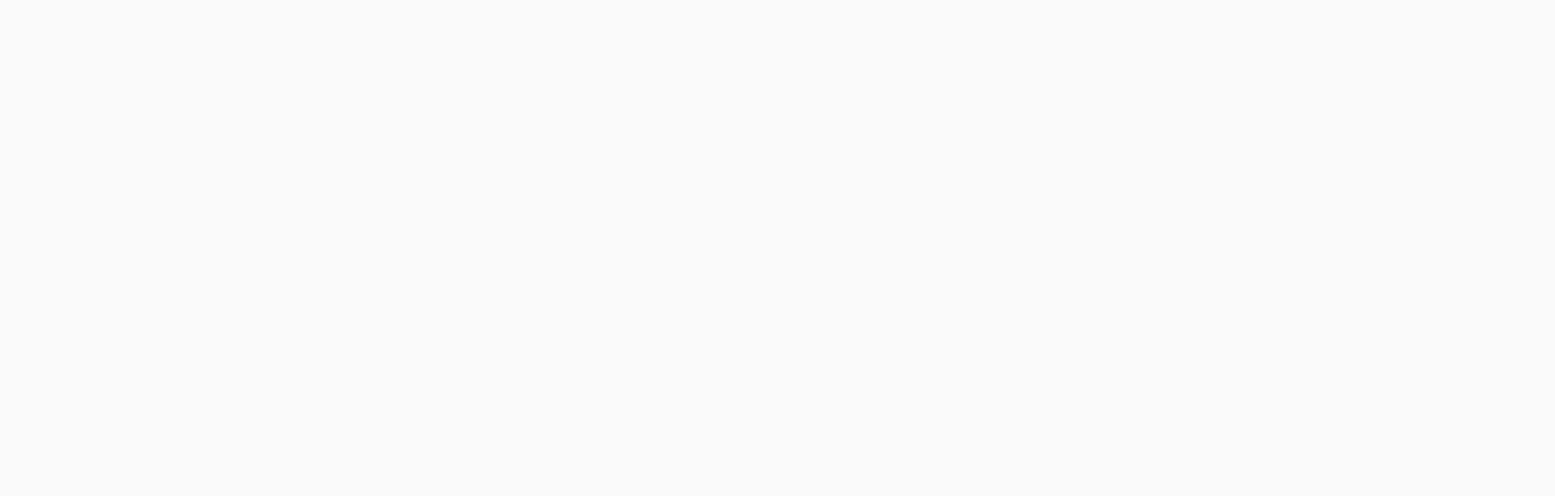
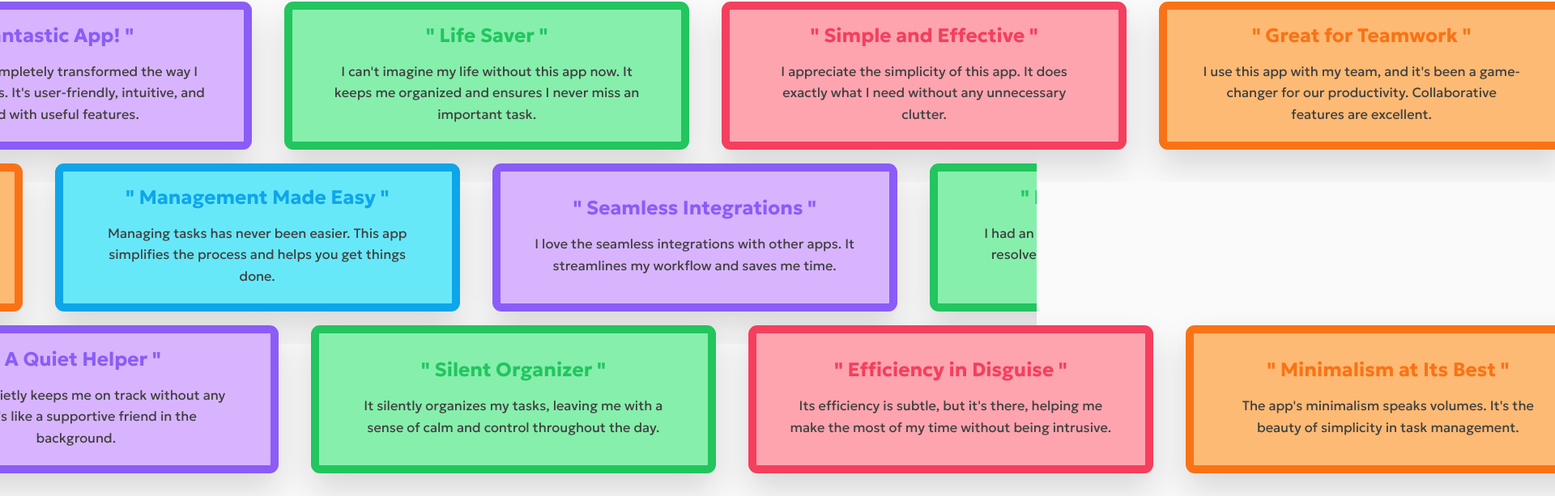
Before and after one commit to lucifer78907/ZenTask, a React (Vite) app: page / in a window 1280 px wide. Shown: the part 2184-2797 px from the top of the page at 81% size, 1920 px wide, since content can reach past the window. Before the commit the page ends 2026 px from the top, so only its background shows below. Built offline with nearby package versions, Linux system fonts and the light colour scheme.

Commit message:
+Testimonials Section +animations

```diff
--- a/src/components/LandingPage/Features.jsx
+++ b/src/components/LandingPage/Features.jsx
@@ -23,7 +23,6 @@ const Features = () => {
                 from:'center'
             },scrollTrigger:{
                 trigger:'.features__main',
-                markers:true,
                 start:'top top',
                 end:'bottom bottom',
                 scrub:1,
--- a/src/components/LandingPage/Features.scss
+++ b/src/components/LandingPage/Features.scss
@@ -1,5 +1,5 @@
 .features{
-    max-height: 100vh;
+    min-height: 100vh;
     padding: 0 6rem;
 
     &__main{
--- /dev/null
+++ b/src/components/LandingPage/Tesitimonials.jsx
@@ -0,0 +1,41 @@
+import './Testimonials.scss'
+import Tesitimonial from './Testimonial';
+import {testimonialsData,testimonialsData2,testimonialsData3} from '../../data/Testimonials'
+import gsap from 'gsap';
+import { useLayoutEffect ,useRef} from 'react';
+
+const Testimonials = () => {
+    const testRef = useRef();
+
+    useLayoutEffect(() => {
+        gsap.defaults({repeat:-1,yoyo:true,duration:60,ease:'linear'})
+        gsap.set('.testimonials__cards--2',{left:'-180%'})
+        gsap.to('.testimonials__cards--1',{left:'-180%'});
+        gsap.to('.testimonials__cards--2',{left:'0%',duration:80});
+        gsap.to('.testimonials__cards--3',{left:'-180%',duration:70});
+    },[])
+
+
+
+
+    return <section className="testimonials" ref={testRef}>
+        <h2 className='heading__secondary heading__secondary--testimonials'>Our customers <span>loves us</span> </h2>
+        <article className='testimonials__cards testimonials__cards--1' >
+            {testimonialsData.map(test => {
+                return <Tesitimonial key={test.id} title={test.title} desc={test.description}/>
+            })}
+        </article>
+        <article className='testimonials__cards testimonials__cards--2'>
+            {testimonialsData2.map(test => {
+                return <Tesitimonial key={test.id} title={test.title} desc={test.description}/>
+            })}
+        </article>
+        <article className='testimonials__cards testimonials__cards--3'>
+            {testimonialsData3.map(test => {
+                return <Tesitimonial key={test.id} title={test.title} desc={test.description}/>
+            })}
+        </article>
+    </section>
+}
+
+export default Testimonials;
--- /dev/null
+++ b/src/components/LandingPage/Testimonial.jsx
@@ -0,0 +1,24 @@
+import { useLayoutEffect } from 'react'
+import './Testimonials.scss'
+import gsap from 'gsap'
+
+const Tesitimonial = (props) => {
+
+    const borderColors = ['#8B5CF6','#22C55E','#F43F5E','#F97316','#0EA5E9']
+    const colors = ['#D8B4FE','#86EFAC','#FDA4AF','#FDBA74','#67E8F9']
+
+    useLayoutEffect(() => {
+         gsap.set('.testimonials__card',{borderWidth:'10px',borderColor:gsap.utils.wrap(borderColors),backgroundColor:gsap.utils.wrap(colors) })
+         gsap.set('.testimonials__card--title',{color:gsap.utils.wrap(borderColors)})
+        }
+    ,[])
+
+
+
+    return <article className='testimonials__card'>
+                <blockquote className='testimonials__card--title'>" {props.title} "</blockquote>
+                <p className='testimonials__card--desc'>{props.desc}</p>
+            </article>
+}
+
+export default Tesitimonial;
--- /dev/null
+++ b/src/components/LandingPage/Testimonials.scss
@@ -0,0 +1,52 @@
+.testimonials{
+    min-height: 100vh;
+    background-color: var(--color-bg);
+    text-align: center;
+    padding: 4rem 0rem;
+    position: relative;
+
+    &__cards{
+        padding: 4rem;
+        overflow:hidden;
+        display: flex;
+        gap: 4rem;
+        position: absolute;
+        top: 15%;
+        left: 0%;
+
+        &--2{
+            top: 40%;
+        }
+
+        &--3{
+            top: 65%;
+        }
+
+
+
+    }
+
+    &__card{
+        box-shadow: var(--box-shadow-light);
+        border: 1px solid black;
+        border-radius: 11px;
+        flex: 1 0 500px;
+        padding: 2rem 4rem;
+        display: flex;
+        flex-direction: column;
+        justify-content: center;
+        align-items: center;
+        gap: 2rem;
+        &--title{
+            font-size: clamp(2.4rem,1rem + 1vw,3.2rem);
+            font-weight: 700;
+            color: #581C87;
+        }
+
+        &--desc{
+            font-size: clamp(1.6rem,1rem + 0.5vw,2rem);
+            line-height: 1.6;
+            color: var(--color-grey-700);
+        }
+    }
+}
--- /dev/null
+++ b/src/data/Testimonials.jsx
@@ -0,0 +1,160 @@
+export const testimonialsData = [
+  {
+    "id": 1,
+    "title": "Fantastic App!",
+    "description": "This app has completely transformed the way I manage my tasks. It's user-friendly, intuitive, and packed with useful features."
+  },
+  {
+    "id": 2,
+    "title": "Life Saver",
+    "description": "I can't imagine my life without this app now. It keeps me organized and ensures I never miss an important task."
+  },
+  {
+    "id": 3,
+    "title": "Simple and Effective",
+    "description": "I appreciate the simplicity of this app. It does exactly what I need without any unnecessary clutter."
+  },
+  {
+    "id": 4,
+    "title": "Great for Teamwork",
+    "description": "I use this app with my team, and it's been a game-changer for our productivity. Collaborative features are excellent."
+  },
+  {
+    "id": 5,
+    "title": "Love the Reminders",
+    "description": "The reminder feature is fantastic. I'm always on top of my deadlines thanks to this app."
+  },
+  {
+    "id": 6,
+    "title": "Syncs Seamlessly",
+    "description": "I use this app on multiple devices, and the synchronization works flawlessly. No more worries about losing data."
+  },
+  {
+    "id": 7,
+    "title": "Intuitive Design",
+    "description": "The app's design is well thought out, making it easy to navigate and add tasks quickly."
+  },
+  {
+    "id": 8,
+    "title": "Excellent Support",
+    "description": "I had a question, and the support team was quick to respond and very helpful. A+ for customer service."
+  },
+  {
+    "id": 9,
+    "title": "Highly Customizable",
+    "description": "You can tailor the app to fit your workflow perfectly. Custom tags and categories are a game-changer."
+  },
+  {
+    "id": 10,
+    "title": "Awesome",
+    "description": "I've been using this app for a while, and I'm impressed with the regular updates and new features. It keeps getting better."
+  }
+]
+
+
+export const testimonialsData2 = [
+  {
+    "id": 13,
+    "title": "User-Friendly",
+    "description": "This app is a lifesaver! It's incredibly intuitive and user-friendly, making task management a breeze."
+  },
+  {
+    "id": 14,
+    "title": "A Must-Have",
+    "description": "I can't imagine my day without this app. It's a must-have for anyone looking to boost their productivity."
+  },
+  {
+    "id": 15,
+    "title": "Efficient and Effective",
+    "description": "Efficiency is the name of the game, and this app delivers. It's an effective tool for staying organized and focused."
+  },
+  {
+    "id": 16,
+    "title": "Sleek and Minimalistic",
+    "description": "The app's sleek and minimalistic design is a breath of fresh air. It's a joy to use and easy on the eyes."
+  },
+  {
+    "id": 17,
+    "title": "Management Made Easy",
+    "description": "Managing tasks has never been easier. This app simplifies the process and helps you get things done."
+  },
+  {
+    "id": 18,
+    "title": "Seamless Integrations",
+    "description": "I love the seamless integrations with other apps. It streamlines my workflow and saves me time."
+  },
+  {
+    "id": 19,
+    "title": "Responsive Support",
+    "description": "I had an issue, and the customer support team resolved it promptly. Their responsiveness is impressive."
+  },
+  {
+    "id": 20,
+    "title": "Customizable Features",
+    "description": "The level of customization available is remarkable. You can tailor the app to suit your unique needs."
+  },
+  {
+    "id": 21,
+    "title": "Getting Better",
+    "description": "With each update, this app keeps getting better. The developers are clearly committed to improvement."
+  },
+  {
+    "id": 22,
+    "title": "Task Prioritization",
+    "description": "The task prioritization feature is a game-changer. It helps me focus on what matters most."
+  }
+]
+
+
+export const testimonialsData3 = [
+  {
+    "id": 23,
+    "title": "A Quiet Helper",
+    "description": "This app quietly keeps me on track without any fuss. It's like a supportive friend in the background."
+  },
+  {
+    "id": 24,
+    "title": "Silent Organizer",
+    "description": "It silently organizes my tasks, leaving me with a sense of calm and control throughout the day."
+  },
+  {
+    "id": 25,
+    "title": "Efficiency in Disguise",
+    "description": "Its efficiency is subtle, but it's there, helping me make the most of my time without being intrusive."
+  },
+  {
+    "id": 26,
+    "title": "Minimalism at Its Best",
+    "description": "The app's minimalism speaks volumes. It's the beauty of simplicity in task management."
+  },
+  {
+    "id": 27,
+    "title": "Whispering Productivity",
+    "description": "It whispers productivity in my ear, reminding me of what needs to be done, gently and effectively."
+  },
+  {
+    "id": 28,
+    "title": "Subtle Motivation",
+    "description": "It motivates me in subtle ways, pushing me to accomplish tasks with a gentle nudge rather than a shout."
+  },
+  {
+    "id": 29,
+    "title": "Stealthy Organization",
+    "description": "This app organizes my life stealthily, making me wonder how I ever lived without it."
+  },
+  {
+    "id": 30,
+    "title": "The Quiet Achiever",
+    "description": "It quietly helps me achieve my goals, one task at a time, without any unnecessary noise."
+  },
+  {
+    "id": 31,
+    "title": "Effortless Harmony",
+    "description": "Using this app feels like effortless harmony, where tasks flow smoothly without disruption."
+  },
+  {
+    "id": 32,
+    "title": "Productivity Partner",
+    "description": "It's like an unseen productivity partner, always by my side but never intrusive."
+  }
+]
--- a/src/pages/IndexPage.jsx
+++ b/src/pages/IndexPage.jsx
@@ -1,5 +1,6 @@
 import Hero from '../components/LandingPage/Hero';
 import Features from '../components/LandingPage/Features';
+import Testimonials from '../components/LandingPage/Tesitimonials';
 
 
 const IndexPage = () => {
@@ -7,6 +8,7 @@ const IndexPage = () => {
     <>
         <Hero/>
         <Features/>
+        <Testimonials/>
     </>
     );
 }
--- a/src/sass/_typography.scss
+++ b/src/sass/_typography.scss
@@ -33,6 +33,12 @@
   font-weight: 700;
   color: var(--color-secondary-500);
   letter-spacing: 0.75px;
+
+  &--testimonials{
+    & span{
+      color: #F43F5E;
+    }
+  }
 }
 
 
```
